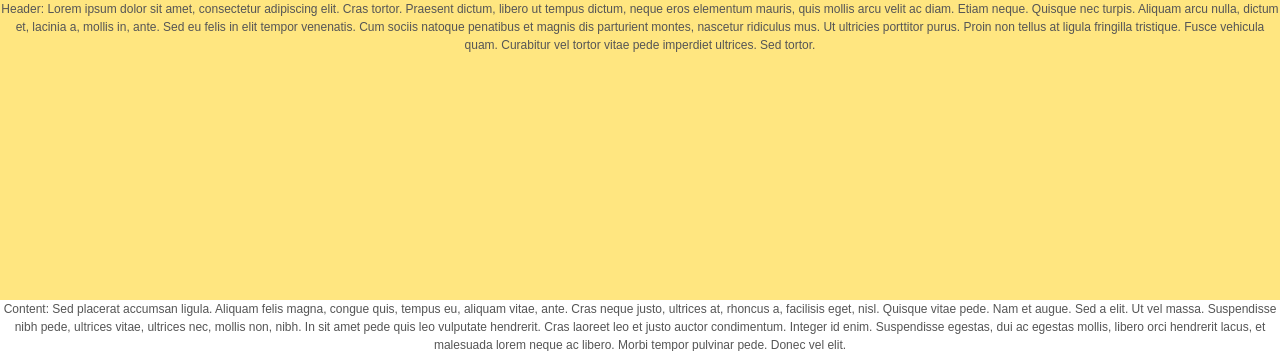
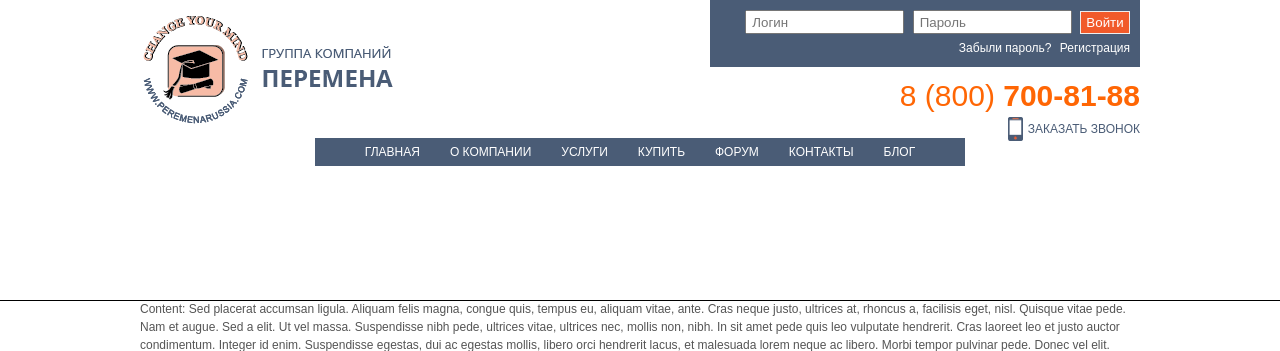
Before and after one commit to popovichppravi/peremena, a plain HTML site: page index.html in a window 1280 px wide. Shown: the top 351 px of the page. Drawn offline with Linux system fonts and the light colour scheme.

Commit message:
header+menu

```diff
--- a/index.html
+++ b/index.html
@@ -13,13 +13,58 @@
 
 <div class="wrapper">
 
-	<header class="header">
-		<strong>Header:</strong> Lorem ipsum dolor sit amet, consectetur adipiscing elit. Cras tortor. Praesent dictum, libero ut tempus dictum, neque eros elementum mauris, quis mollis arcu velit ac diam. Etiam neque. Quisque nec turpis. Aliquam arcu nulla, dictum et, lacinia a, mollis in, ante. Sed eu felis in elit tempor venenatis. Cum sociis natoque penatibus et magnis dis parturient montes, nascetur ridiculus mus. Ut ultricies porttitor purus. Proin non tellus at ligula fringilla tristique. Fusce vehicula quam. Curabitur vel tortor vitae pede imperdiet ultrices. Sed tortor.
+	<header id="header">
+	 <div class="conteiner">
+	 <!-- // LOGO -->
+    <div id="logo">
+        <a href="#" title=""><img src="images/logo.png"  alt="" /></a>
+    </div>
+    <!-- LOGO // -->
+
+<div class="right_block">
+
+<!-- // Login  -->
+<div id="login">
+	<form class="login" action="" method="">
+		<input type="text" name="login" placeholder="Логин">
+		<input type="text" name="pass" placeholder="Пароль">
+		<input type="submit" value="Войти" class="orn_btn">
+		<div class="rem_reg">
+		<span><a href="#">Забыли пароль?</a></span>
+        <span><a href="#">Регистрация</a></span>
+		</div>
+	</form>
+</div>
+<!-- Login//  -->
+<!-- // Top Phone  -->
+    <div id="top_phone">
+    	<div id="tp_phone" class="orng">8 (800) <b>700-81-88</b><br /></div>
+    	<div id="make_phone"><a href="#">Заказать звонок</a></div>
+    </div>
+<!-- Top Phone // -->
+</div>
+<!--// Top Menu -->
+<div id="top_menu">
+<div>
+	<ul>
+		<li><a href="#">главная</a></li>
+		<li><a href="#">о компании</a></li>
+		<li><a href="#">услуги</a></li>
+		<li><a href="#">купить</a></li>
+		<li><a href="#">форум</a></li>
+		<li><a href="#">контакты</a></li>
+		<li><a href="#">блог</a></li>
+	</ul>
+</div>
+</div>
+<!-- Top Menu // -->
+</div>
 	</header><!-- .header-->
-
+<div class="conteiner">
 	<main class="content">
 		<strong>Content:</strong> Sed placerat accumsan ligula. Aliquam felis magna, congue quis, tempus eu, aliquam vitae, ante. Cras neque justo, ultrices at, rhoncus a, facilisis eget, nisl. Quisque vitae pede. Nam et augue. Sed a elit. Ut vel massa. Suspendisse nibh pede, ultrices vitae, ultrices nec, mollis non, nibh. In sit amet pede quis leo vulputate hendrerit. Cras laoreet leo et justo auctor condimentum. Integer id enim. Suspendisse egestas, dui ac egestas mollis, libero orci hendrerit lacus, et malesuada lorem neque ac libero. Morbi tempor pulvinar pede. Donec vel elit.
 	</main><!-- .content -->
+</div>
 
 </div><!-- .wrapper -->
 
--- a/template_styles.css
+++ b/template_styles.css
@@ -55,6 +55,16 @@ body {
 	height: 100%;
 }
 
+a
+{
+text-decoration: none;
+}
+
+a:hover
+{
+	text-decoration: underline;
+}
+
 h1,
 .h1  {
   font-size: 24px;
@@ -107,6 +117,16 @@ h5 {
 .r {text-align:right;}
 .vm {vertical-align:middle;}
 .fix {font-size:0; line-height:0;}
+.orn_btn
+{
+background: #F15A2A;
+border: 1px solid #eee;
+color: #fff;
+height: 23px;
+padding: 0 5px;
+cursor: pointer;
+}
+
 .clear {
 	clear:both;
 	line-height:0;
@@ -116,13 +136,142 @@ h5 {
 	width:100%;
 }
 
+.orng {
+  color: #ff6604 !important;
+}
+
+.conteiner
+{
+width: 1000px;
+margin: auto;
+text-align: left;
+}
+
+/*end Базовые стили */
+
 /* Header
 -----------------------------------------------------------------------------*/
-.header {
+#header {
 	height: 300px;
-	background: #FFE680;
+	background: #FFF;
+	outline: 1px solid #000;
 }
 
+.right_block
+{
+	width: 400px;
+float: right;
+}
+
+#logo {
+  width: 255px;
+  float: left;
+  text-align: center;
+  margin:  15px 0 0 0;
+}
+
+#login {
+  width: 410px;
+  float: right;
+  text-align: right;
+  margin:  0px 0 0 0;
+  background: #4A5C76;
+  padding: 10px;
+  display: inline-block;
+}
+
+#login a
+{
+color: #fff;
+margin-left: 5px;
+}
+
+.login input[type="text"]
+{
+	height: 20px;
+	width: 150px;
+	padding-left: 5px;
+	margin-right: 5px;
+}
+.login input[type="submit"]
+{
+	width: 50px;
+}
+.login .rem_reg
+{
+	text-align: right;
+	padding-top: 5px;
+}
+
+
+
+#top_phone {
+  float: right;
+  margin: 20px 0 0 0;
+  text-align: right;
+  width: 255px;
+}
+
+#top_phone #tp_phone {
+  font-size: 30px;
+}
+
+#make_phone
+{
+	margin-top: 15px;
+}
+
+#make_phone a
+{
+	background: url(images/tel.png) 0px 5px no-repeat;
+	text-transform: uppercase;
+	color: #4A5C76;
+padding-left: 20px;
+padding-top: 10px;
+padding-bottom: 10px;
+background-size: 15px;
+}
+
+#top_menu ul
+{
+text-transform: uppercase;
+overflow: hidden;
+zoom: 1;
+width: 100%;
+}
+#top_menu ul li
+{
+float: left;
+margin-right: 30px;
+}
+
+#top_menu ul li a
+{
+color: #fff;
+}
+
+#top_menu
+{
+width: 100%;
+height: 30px;
+display: inline-block;
+text-align: center;
+}
+
+
+#top_menu div
+{
+	display: inline-block;
+	background: #4A5C76;
+	padding: 5px 50px;
+}
+
+#top_menu ul li:last-child
+{
+	margin-right: 0px;
+}
+
+/* end Header */
 
 /* Middle
 -----------------------------------------------------------------------------*/
```
Also changed, not shown: images/logo.png (added), images/tel.png (added).
